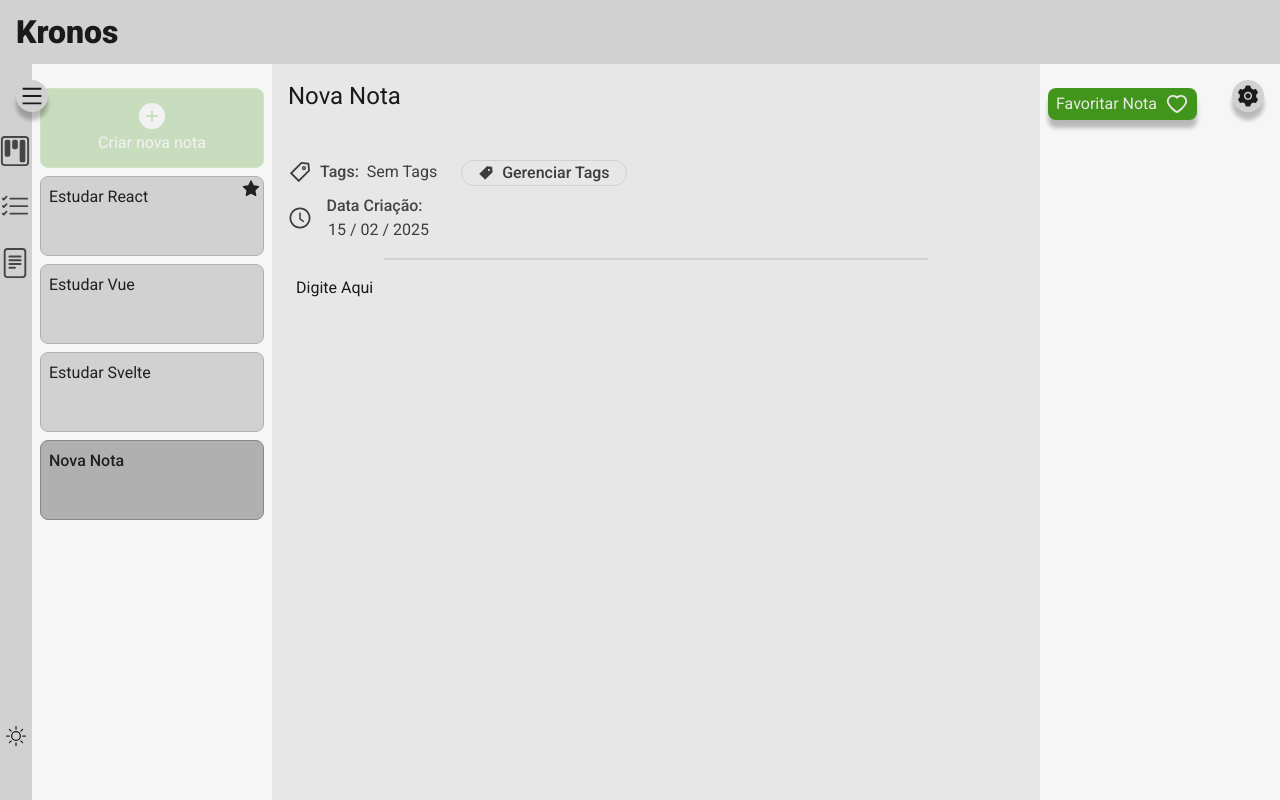
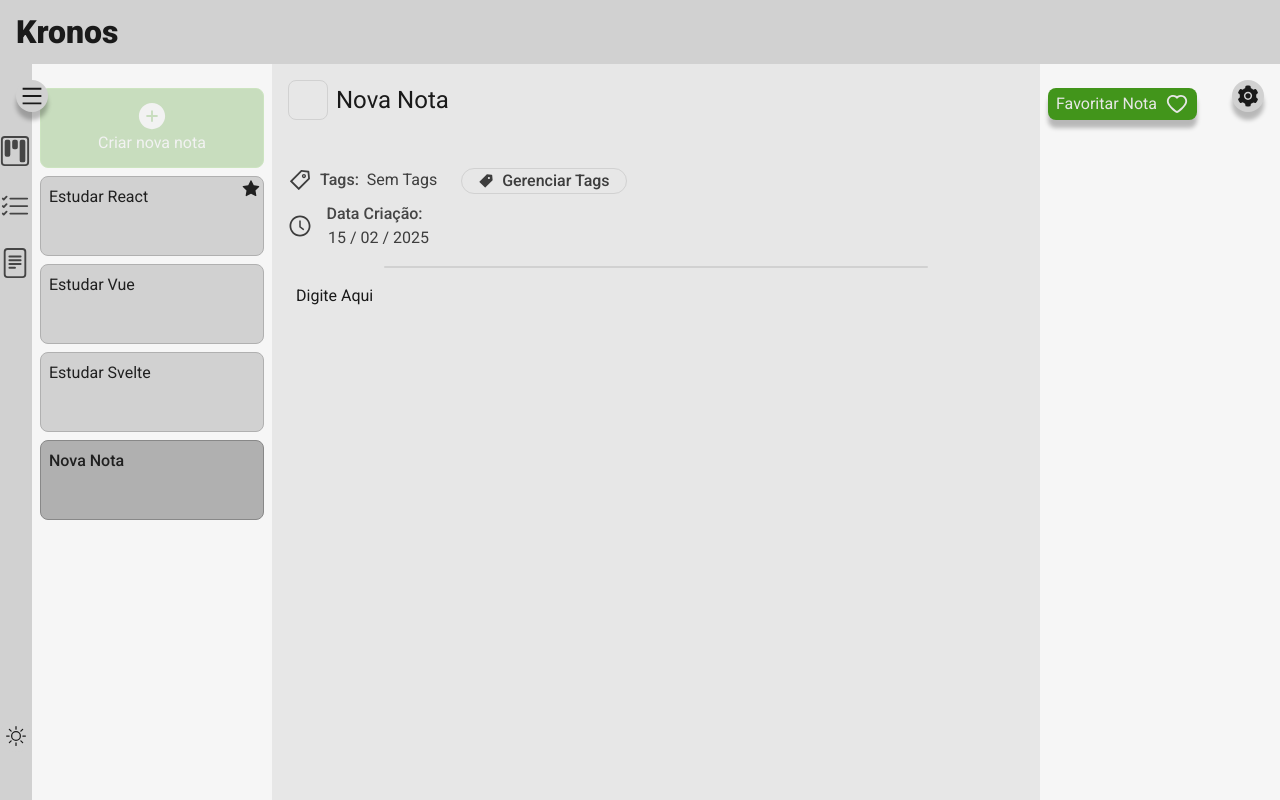
Before and after one commit to Bernardopog/kronos-app, a Next.js app in the folder apps/frontend/: page /pages/note in a window 1280 px wide. Both pictures are taken after a click on the button "Criar nova nota". Built offline with nearby package versions, Linux system fonts and the light colour scheme.

Commit message:
feat(frontend): create Icons to use in Note header

```diff
--- a/apps/frontend/src/components/NotePage/NoteMainHeader.tsx
+++ b/apps/frontend/src/components/NotePage/NoteMainHeader.tsx
@@ -6,6 +6,7 @@ import Divider from "@/components/Divider/Divider";
 import { useContext, useEffect, useRef, useState } from "react";
 import { ModalContext } from "@/context/ModalContext";
 import { NoteContext } from "@/context/NoteContext";
+import { icons } from "@/icons/icons";
 
 interface INoteMainHeaderProps {
   selectedNote: INote;
@@ -23,12 +24,55 @@ export default function NoteMainHeader({ selectedNote }: INoteMainHeaderProps) {
   const noteCreateDate = selectedNote?.date.createDate;
   const noteUpdateDate = selectedNote?.date.updateDate;
 
+  const icon = selectedNote.icon ? icons[selectedNote.icon] : null;
+
+  const [isIconListShow, setIsIconListShow] = useState<boolean>(false);
+
   useEffect(() => {
     if (editableTitle && titleInputRef.current) titleInputRef.current.focus();
   }, [editableTitle, noteTitle, selectedNote]);
 
   return (
     <header className="px-4 pt-4">
+      <div className="flex items-center relative gap-x-2">
+        <button
+          className={`
+            border rounded-lg border-woodsmoke-200
+            dark:border-woodsmoke-900
+            ${selectedNote.icon ? "p-1 text-3xl" : "size-10 p-1"}
+          `}
+          aria-label="Trocar icone da nota"
+          onClick={() => setIsIconListShow(!isIconListShow)}
+        >
+          {icon}
+        </button>
+        {isIconListShow && (
+          <ul
+            className="
+            grid grid-cols-6 gap-2 absolute top-12 p-2 border rounded-lg border-woodsmoke-300 bg-woodsmoke-200
+          dark:bg-woodsmoke-925 dark:border-woodsmoke-600
+            sm:grid-cols-8
+          "
+          >
+            {Object.keys(icons).map((iconkey) => {
+              return (
+                <li key={iconkey}>
+                  <button
+                    className="
+                    p-1 border rounded-lg border-woodsmoke-300 text-2xl text-woodsmoke-600 ease-in-out duration-300
+                    hover:text-woodsmoke-950
+                    dark:text-woodsmoke-300 dark:border-woodsmoke-900
+                    dark:hover:text-woodsmoke-100
+                  "
+                    onClick={() => {}}
+                  >
+                    {icons[iconkey as keyof typeof icons]}
+                  </button>
+                </li>
+              );
+            })}
+          </ul>
+        )}
         {editableTitle ? (
           <input
             className="
@@ -63,6 +107,7 @@ export default function NoteMainHeader({ selectedNote }: INoteMainHeaderProps) {
             {selectedNote?.title}
           </h2>
         )}
+      </div>
       <section
         className="
         flex flex-col items-start mt-12 gap-2 text-woodsmoke-900 dark:text-woodsmoke-300
--- /dev/null
+++ b/apps/frontend/src/icons/icons.tsx
@@ -0,0 +1,63 @@
+import { ReactNode } from "react";
+import {
+  BiAccessibility,
+  BiBody,
+  BiBookAlt,
+  BiBookBookmark,
+  BiBookHeart,
+  BiBookOpen,
+  BiCalendar,
+  BiCar,
+  BiChurch,
+  BiCodeAlt,
+  BiCoffee,
+  BiDesktop,
+  BiFootball,
+  BiHeart,
+  BiMobile,
+  BiTag,
+} from "react-icons/bi";
+
+type IconsTypes =
+  | "desktop"
+  | "mobile"
+  | "book"
+  | "acessibility"
+  | "defTag"
+  | "body"
+  | "bookHeart"
+  | "bookOpen"
+  | "bookBookmark"
+  | "calendar"
+  | "car"
+  | "church"
+  | "code"
+  | "coffee"
+  | "heart"
+  | "sport";
+
+type IIcons = {
+  [key in IconsTypes]: ReactNode;
+};
+
+const icons: IIcons = {
+  desktop: <BiDesktop />,
+  mobile: <BiMobile />,
+  book: <BiBookAlt />,
+  body: <BiBody />,
+  acessibility: <BiAccessibility />,
+  defTag: <BiTag />,
+  bookHeart: <BiBookHeart />,
+  bookOpen: <BiBookOpen />,
+  bookBookmark: <BiBookBookmark />,
+  calendar: <BiCalendar />,
+  car: <BiCar />,
+  church: <BiChurch />,
+  code: <BiCodeAlt />,
+  coffee: <BiCoffee />,
+  heart: <BiHeart />,
+  sport: <BiFootball />,
+};
+
+export { icons };
+export type { IconsTypes };
--- a/apps/frontend/src/mock/mockNote.ts
+++ b/apps/frontend/src/mock/mockNote.ts
@@ -1,3 +1,4 @@
+import { IconsTypes } from "@/icons/icons";
 import { ITag, mockTagList } from "./mockTagList";
 
 export interface INote {
@@ -7,6 +8,7 @@ export interface INote {
   isFavorite: boolean;
   date: { createDate: Date; updateDate?: Date };
   tags: ITag[];
+  icon?: IconsTypes;
 }
 
 export const mockNoteList: INote[] = [
@@ -17,8 +19,8 @@ export const mockNoteList: INote[] = [
     isFavorite: true,
     date: { createDate: new Date(2024, 11, 5) },
     tags: [mockTagList[0], mockTagList[1], mockTagList[2]],
+    icon: "book",
   },
-
   {
     id: "8a3b5",
     title: "Estudar Vue",
@@ -33,5 +35,6 @@ export const mockNoteList: INote[] = [
     isFavorite: false,
     date: { createDate: new Date(2024, 9, 12) },
     tags: [],
+    icon: "book",
   },
 ];
```
Lines whose indentation alone changed are shown as unchanged.
